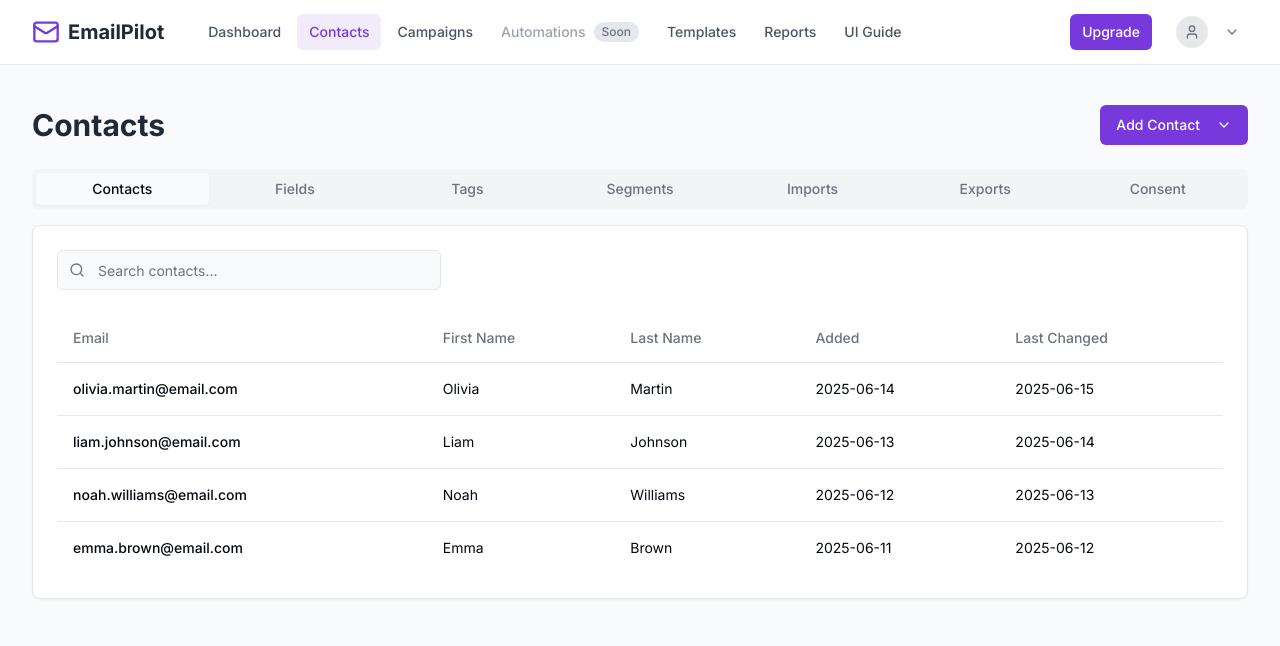
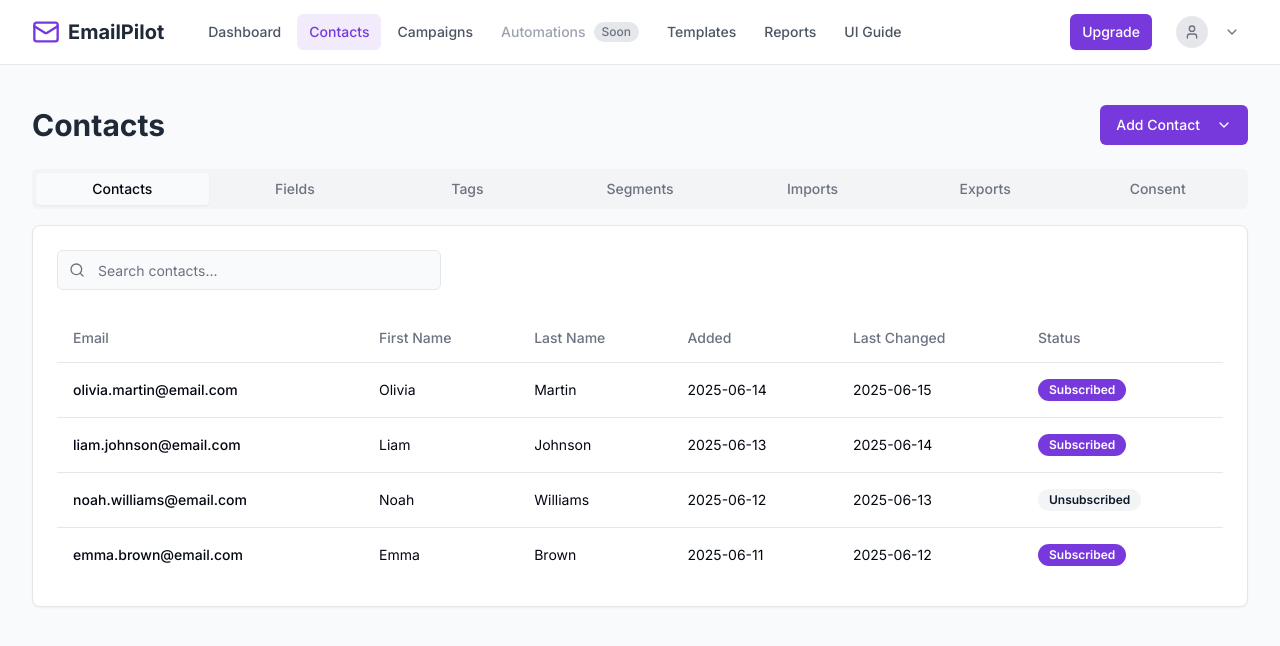
Before and after one commit to Balawi993/email-pilot-control-center, a React (Vite) app: page /contacts in a window 1280 px wide. Shown: the top 646 px of the page. Built offline with nearby package versions, Linux system fonts and the light colour scheme.

Commit message:
Add UI improvements
Implement UI improvements and begin page modifications.

```diff
--- a/src/pages/Contacts.tsx
+++ b/src/pages/Contacts.tsx
@@ -6,6 +6,7 @@ import { Input } from '@/components/ui/input';
 import { Table, TableBody, TableCell, TableHead, TableHeader, TableRow } from '@/components/ui/table';
 import { Tabs, TabsContent, TabsList, TabsTrigger } from '@/components/ui/tabs';
 import { ChevronDown, Search } from 'lucide-react';
+import { Badge } from '@/components/ui/badge';
 
 const contacts = [
   { email: 'olivia.martin@email.com', firstName: 'Olivia', lastName: 'Martin', added: '2025-06-14', lastChanged: '2025-06-15', status: 'Subscribed' },
@@ -21,12 +22,12 @@ const Contacts = () => {
         <h1 className="text-3xl font-bold text-gray-800">Contacts</h1>
         <div className="flex items-center space-x-2">
           <DropdownMenu>
-            <Button asChild>
-                <DropdownMenuTrigger className="flex items-center">
+            <DropdownMenuTrigger asChild>
+                <Button>
                     Add Contact
                     <ChevronDown className="ml-2 h-4 w-4" />
-                </DropdownMenuTrigger>
-            </Button>
+                </Button>
+            </DropdownMenuTrigger>
             <DropdownMenuContent>
               <DropdownMenuItem>Add a single contact</DropdownMenuItem>
               <DropdownMenuItem>Import from CSV</DropdownMenuItem>
@@ -64,6 +65,7 @@ const Contacts = () => {
                     <TableHead>Last Name</TableHead>
                     <TableHead>Added</TableHead>
                     <TableHead>Last Changed</TableHead>
+                    <TableHead>Status</TableHead>
                   </TableRow>
                 </TableHeader>
                 <TableBody>
@@ -74,6 +76,11 @@ const Contacts = () => {
                       <TableCell>{contact.lastName}</TableCell>
                       <TableCell>{contact.added}</TableCell>
                       <TableCell>{contact.lastChanged}</TableCell>
+                      <TableCell>
+                        <Badge variant={contact.status === 'Subscribed' ? 'default' : 'secondary'}>
+                          {contact.status}
+                        </Badge>
+                      </TableCell>
                     </TableRow>
                   ))}
                 </TableBody>
```
